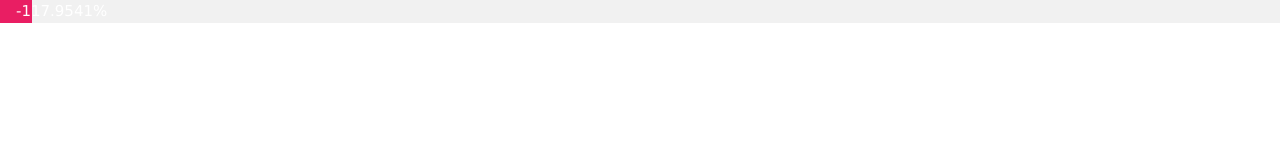
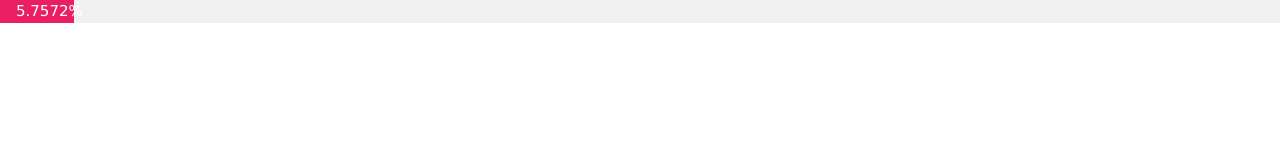
Before and after one commit to JoseSilva22/60days, a plain HTML site: page index.html in a window 1280 px wide. Drawn offline with nearby package versions, Linux system fonts and the light colour scheme.

Commit message:
change may to april

```diff
--- a/index.html
+++ b/index.html
@@ -13,8 +13,8 @@
 	<button id="play" hidden>Play</button>
 
 	<script>
-		var start = new Date(2025, 4, 1, 0, 0, 0, 0);
-		var end = new Date(2025, 4, 25, 6, 0, 0, 0);
+		var start = new Date(2025, 3, 1, 0, 0, 0, 0);
+		var end = new Date(2025, 3, 25, 6, 0, 0, 0);
 		var startTime = start.getTime()/1000;
 		var endTime = end.getTime()/1000;
 
```
